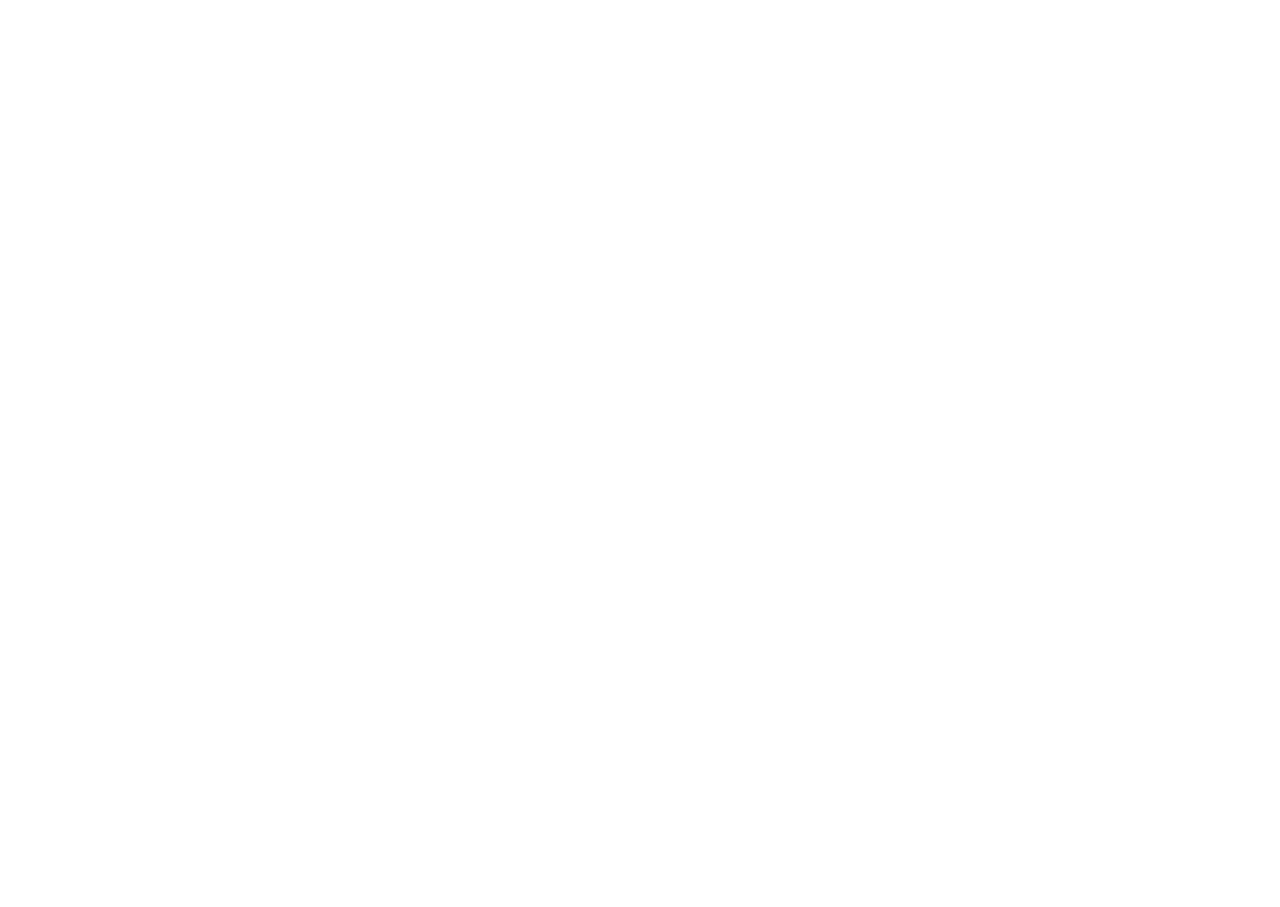
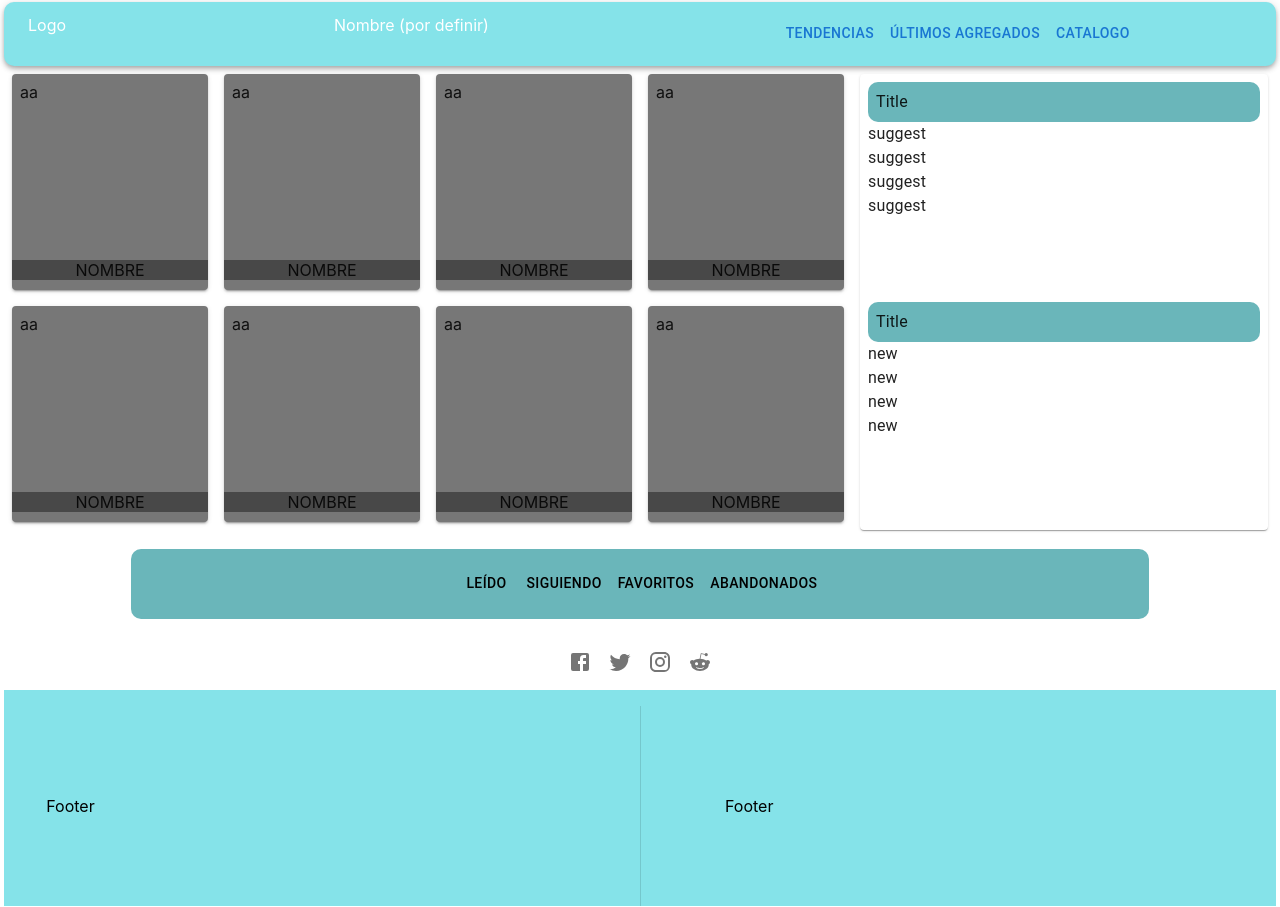
Before and after one commit to velasquezgalejandro/FirstProject, a React (Create React App) app: page / in a window 1280 px wide. Before the commit the page ends 800 px from the top, so only its background shows below. Built offline with nearby package versions, Linux system fonts and the light colour scheme.

Commit message:
rutas funcional

```diff
--- a/src/App.js
+++ b/src/App.js
@@ -7,7 +7,9 @@
   return (
     <Router>
       <Routes>
-          <Route exact path="/" component={Home} />
+        {/* <Route  path="/" component={<Home />} > */}
+        <Route path="/" element={<Home />} exact />
+        {/* </Route> */}
       </Routes>
     </Router>
   );
--- a/src/index.js
+++ b/src/index.js
@@ -2,11 +2,6 @@
 import ReactDOM from 'react-dom/client';
 
 import Box from '@mui/material/Box';
-
-// import Navbar from './Frontend/Navbar';
-// import Main from './Frontend/Main';
-// import Footer from './Frontend/Footer';
-// import Home from './Frontend/Home';
 import App from './App';
 
 import reportWebVitals from './reportWebVitals';
```
